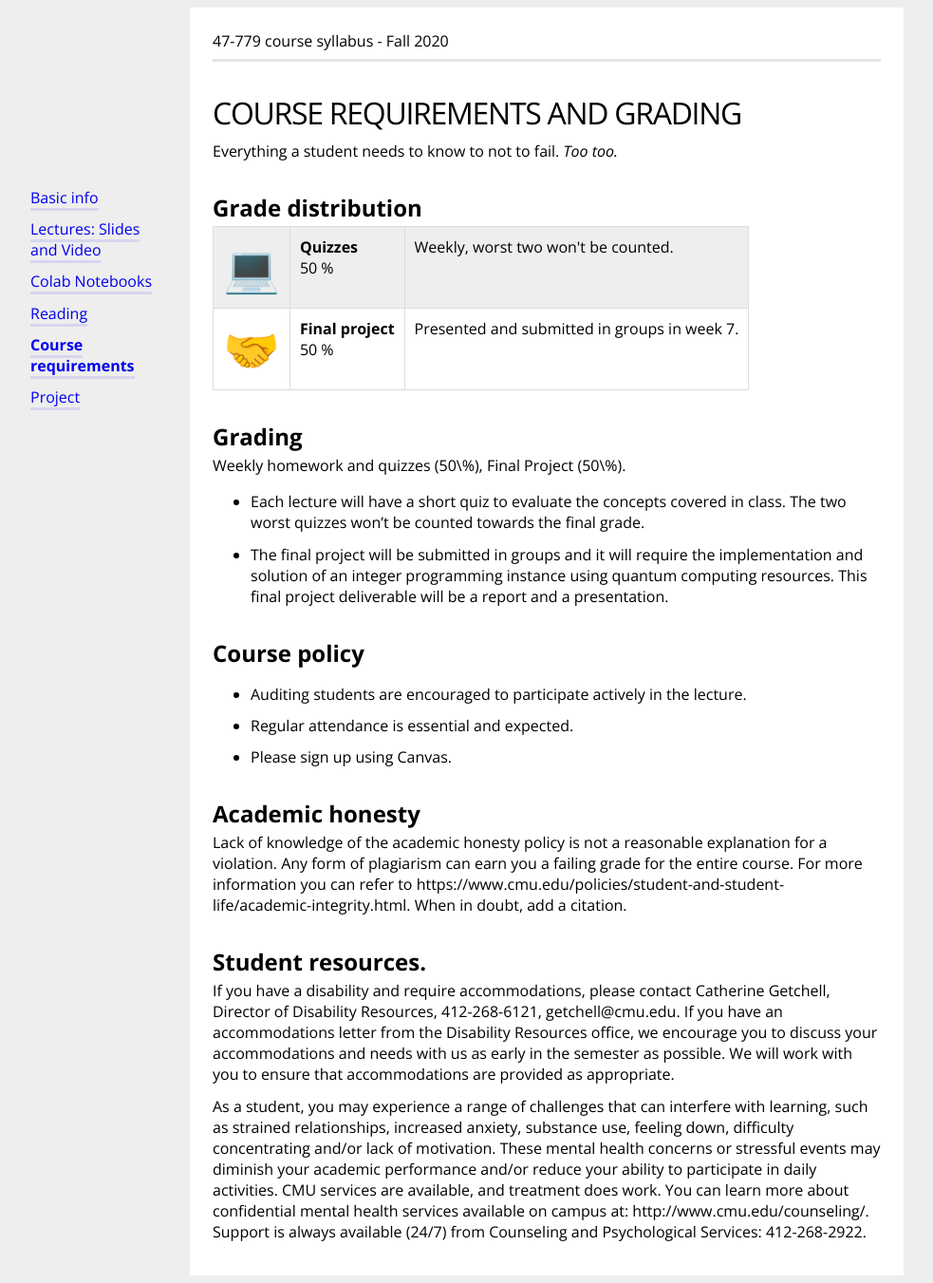
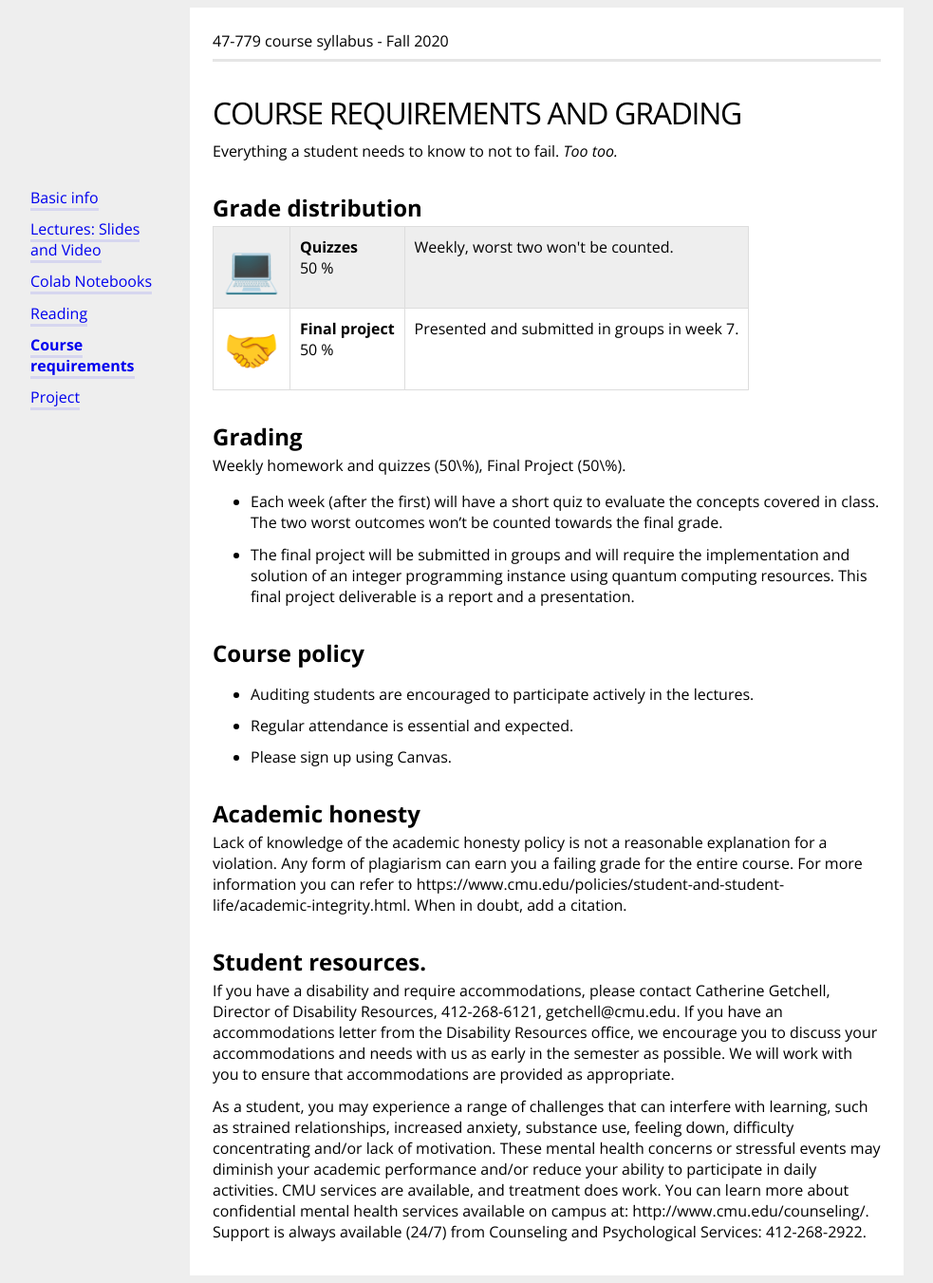
Before and after one commit to bernalde/QuIP, a Jekyll site: the page built from requirements.md, in a window 1280 px wide. Shown: the whole page at 95% size, without its empty margins (64-1047 px from the left). Built offline with Jekyll 4.4.1, drawn with Linux system fonts in a browser that asks for light colours.

Commit message:
Update requirements.md

```diff
--- a/requirements.md
+++ b/requirements.md
@@ -27,11 +27,11 @@ Everything a student needs to know to not to fail. *Too too.*
 
 ## Grading
 Weekly homework and quizzes (50\%), Final Project (50\%).
-- Each lecture will have a short quiz to evaluate the concepts covered in class. The  two worst quizzes won't be counted towards the final grade.
-- The final project will be submitted in groups and it will require the implementation and solution of an integer programming instance using quantum computing resources. This final project deliverable will be a report and a presentation.
+- Each week (after the first) will have a short quiz to evaluate the concepts covered in class. The two worst outcomes won't be counted towards the final grade.
+- The final project will be submitted in groups and will require the implementation and solution of an integer programming instance using quantum computing resources. This final project deliverable is a report and a presentation.
 
 ## Course policy
-- Auditing students are encouraged to participate actively in the lecture.
+- Auditing students are encouraged to participate actively in the lectures.
 - Regular attendance is essential and expected.
 - Please sign up using Canvas.
 
```
